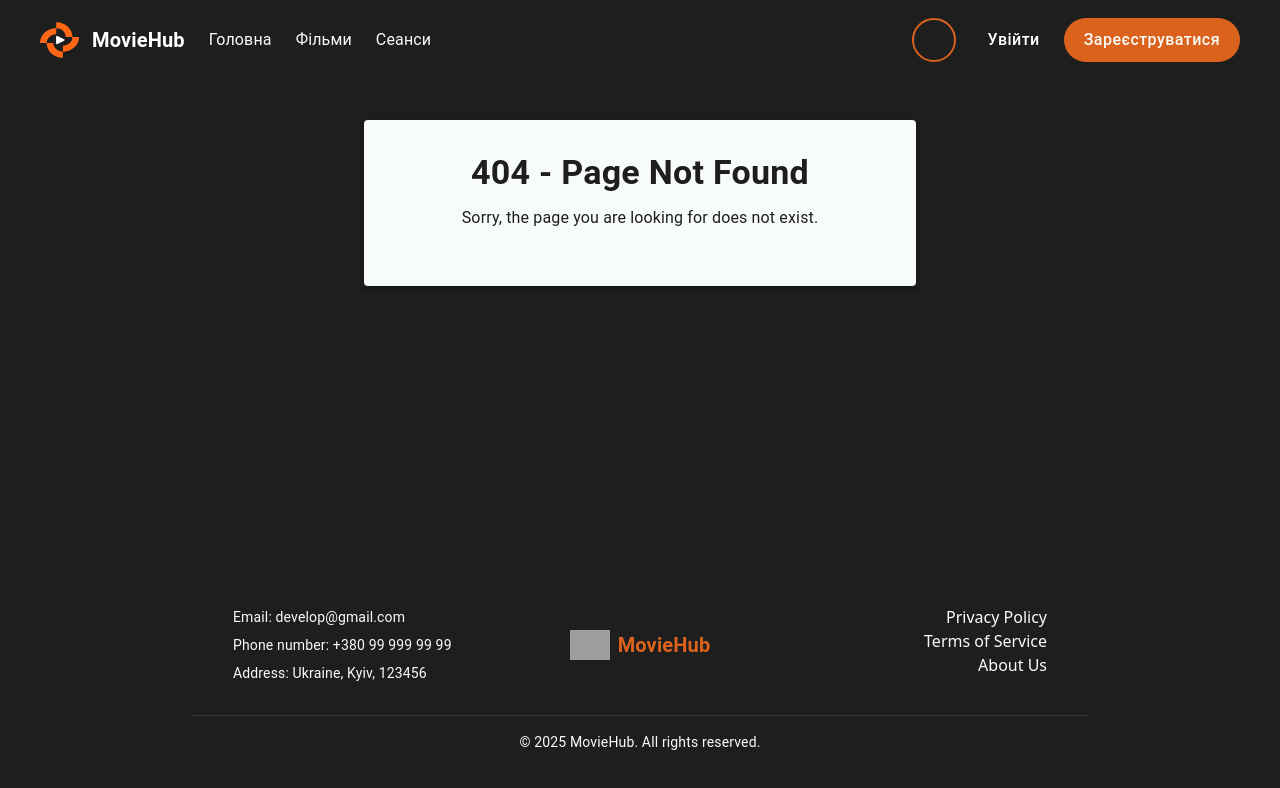
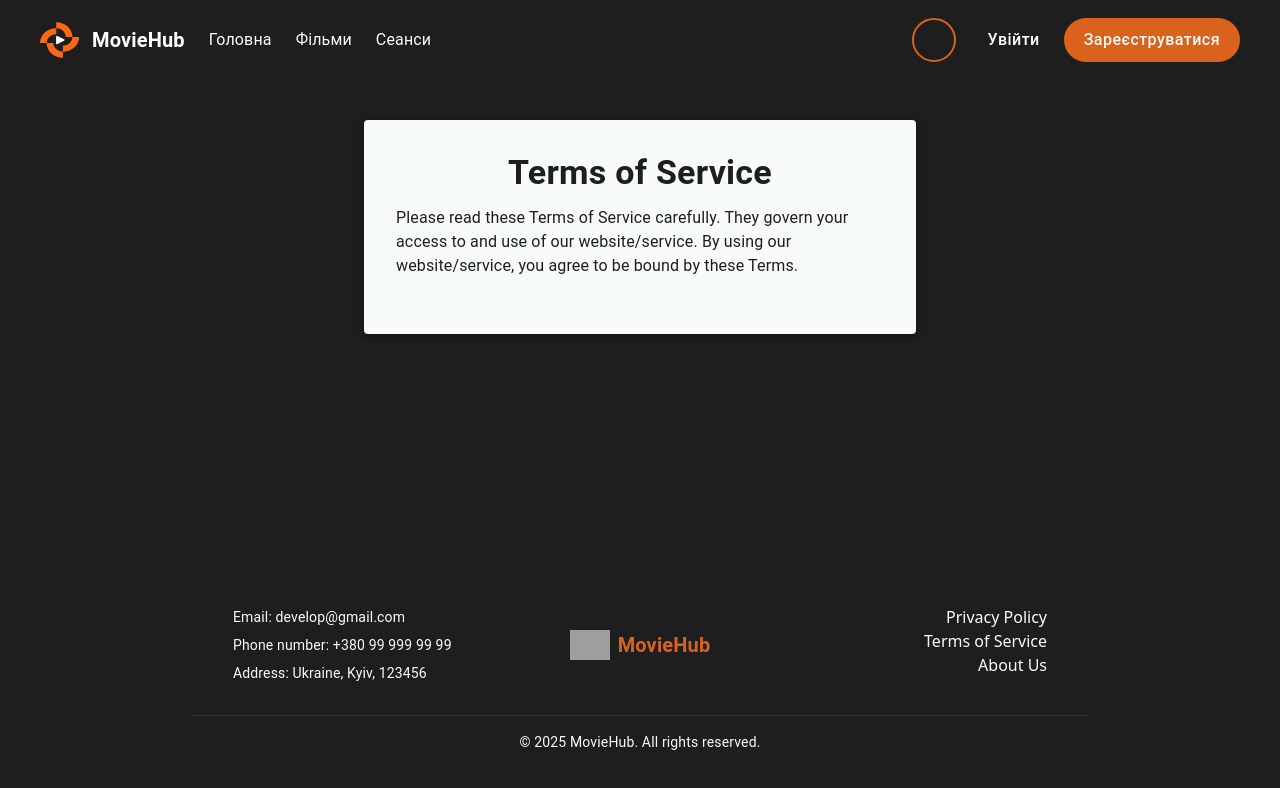
Before and after one commit to Rivgoo/MovieHub-WEB, a React (Vite) app: page /terms in a window 1280 px wide. Before the commit this address led to /error. Shown: the top 788 px of the page. Built offline with nearby package versions, Linux system fonts and the light colour scheme; grey boxes are pictures that could not be loaded; some icons are missing.

Commit message:
feat: add navigation to footer
Task #51

```diff
--- a/src/App.tsx
+++ b/src/App.tsx
@@ -14,6 +14,7 @@ const HomePage = React.lazy(() => import('./features/Home/HomePage'));
 const AboutPage = React.lazy(() => import('./features/About/AboutPage'));
 const ErrorPage = React.lazy(() => import('./features/Error/ErrorPage'));
 const PrivacyPage = React.lazy(() => import('./features/Privacy/PrivacyPage'));
+const TermsPage = React.lazy(() => import('./features/Terms/TermsPage'));
 const FilmPage = React.lazy(() => import('./features/Film/FilmPage'));
 const FilmSearchPage = React.lazy(
   () => import('./features/Film/FilmSearchPage')
@@ -60,6 +61,7 @@ function App() {
               <Route path="/about" element={<AboutPage />} />
               <Route path="/error" element={<ErrorPage />} />
               <Route path="/privacy" element={<PrivacyPage />} />
+              <Route path="/terms" element={<TermsPage />} />
               <Route path="/film/:id" element={<FilmPage />} />
               <Route path="/film-search" element={<FilmSearchPage />} />
               <Route path="/session/:id" element={<SessionPage />} />
--- /dev/null
+++ b/src/features/Terms/TermsPage.tsx
@@ -0,0 +1,46 @@
+import React from 'react';
+import Container from '@mui/material/Container';
+import Typography from '@mui/material/Typography';
+import Paper from '@mui/material/Paper';
+import Layout from '../../shared/components/Layout';
+
+const TermsPage: React.FC = () => {
+  return (
+    <Layout>
+      <Container
+        maxWidth="sm"
+        sx={{
+          mt: 4,
+          mb: 4,
+          display: 'flex',
+          justifyContent: 'center',
+          background: 'background.default',
+        }}>
+        <Paper
+          elevation={3}
+          sx={{
+            p: 4,
+            width: '100%',
+            display: 'flex',
+            flexDirection: 'column',
+            alignItems: 'center',
+          }}>
+          <Typography
+            variant="h4"
+            component="h1"
+            gutterBottom
+            color="text.secondary"
+            sx={{ fontWeight: 600 }}>
+            Terms of Service
+          </Typography>
+
+          <Typography variant="body1" color="text.secondary" sx={{ mb: 3 }}>
+          Please read these Terms of Service carefully. They govern your access to and use of our website/service. By using our website/service, you agree to be bound by these Terms.
+          </Typography>
+        </Paper>
+      </Container>
+    </Layout>
+  );
+};
+
+export default TermsPage;
--- a/src/shared/components/Footer.tsx
+++ b/src/shared/components/Footer.tsx
@@ -1,7 +1,10 @@
 import React from "react";
 import {Box, Typography, Link} from "@mui/material";
+import { useNavigate } from 'react-router-dom';
 
 const Footer: React.FC = () => {
+  const navigate = useNavigate();
+
   return (
     <Box
       component="footer"
@@ -74,6 +77,10 @@ const Footer: React.FC = () => {
           >
             <Link
               href="#"
+              onClick={(e) => {
+                e.preventDefault();
+                navigate('/privacy');
+              }}
               color="inherit"
               underline="hover"
               display="block"
@@ -83,6 +90,10 @@ const Footer: React.FC = () => {
             </Link>
             <Link
               href="#"
+              onClick={(e) => {
+                e.preventDefault();
+                navigate('/terms');
+              }}
               color="inherit"
               underline="hover"
               display="block"
@@ -92,6 +103,10 @@ const Footer: React.FC = () => {
             </Link>
             <Link
               href="#"
+              onClick={(e) => {
+                e.preventDefault();
+                navigate('/about');
+              }}
               color="inherit"
               underline="hover"
               display="block"
```
